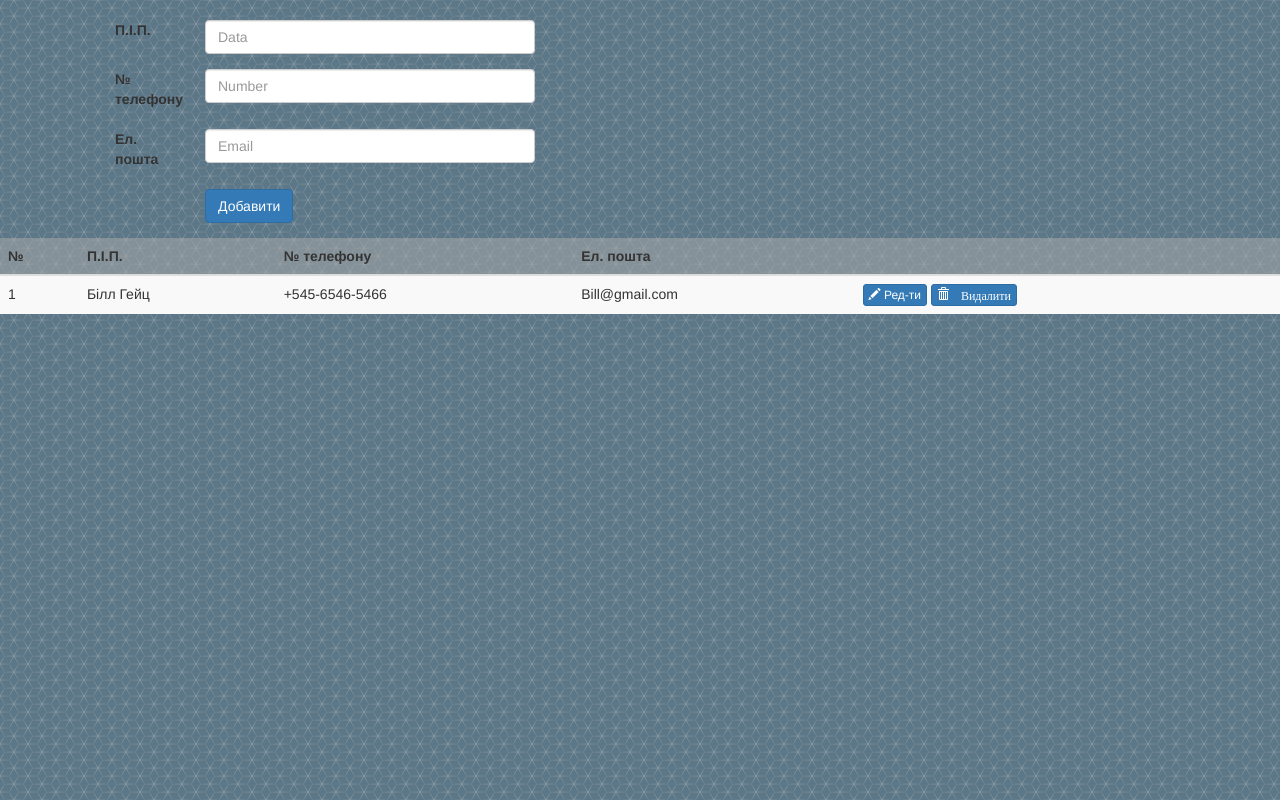
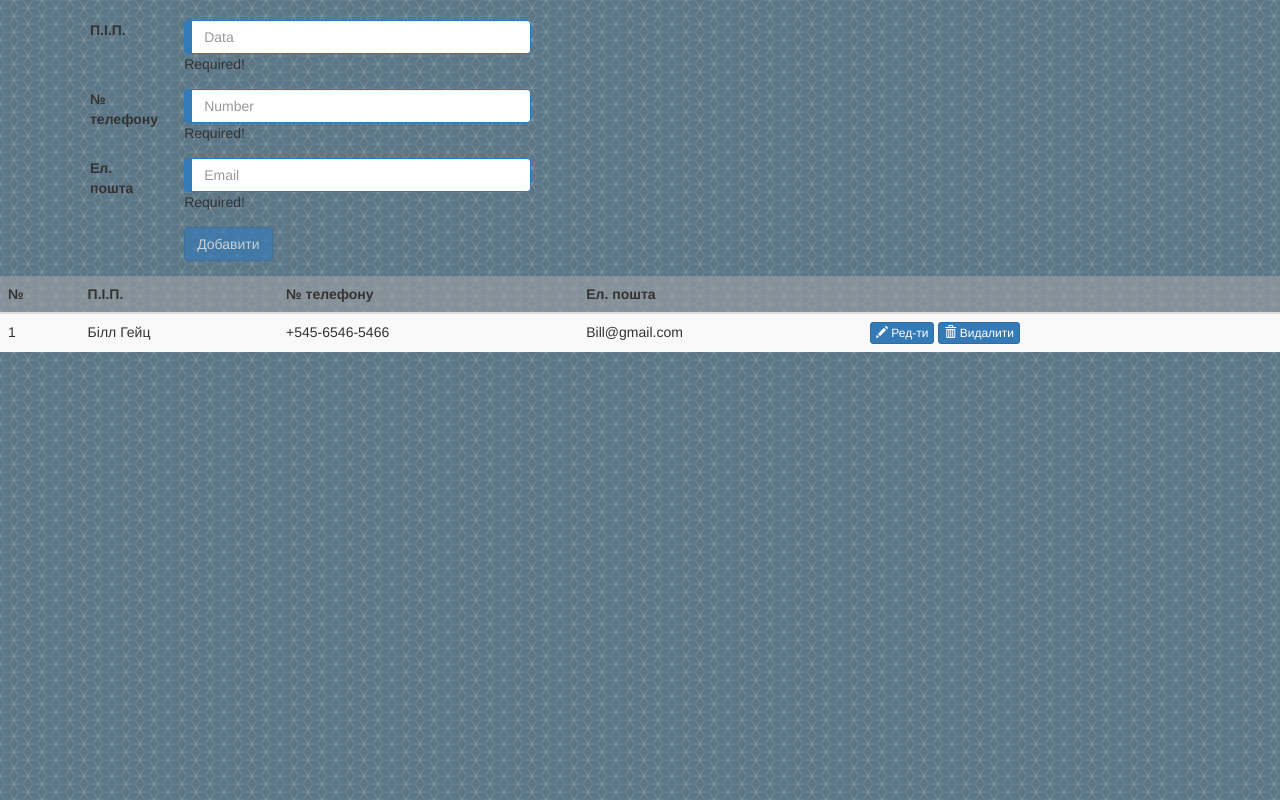
Before and after one commit to ArahnidPOVnew/Contact-list, a plain HTML site: page index.html in a window 1280 px wide. Drawn offline with nearby package versions, Linux system fonts and the light colour scheme.

Commit message:
Update index.html

```diff
--- a/index.html
+++ b/index.html
@@ -15,11 +15,29 @@
             background-color: rgba(169, 169, 169, 0.53);
         }
         form {
-            max-width:1050px;
+            max-width:1100px;
             margin: 0 auto;
             padding-top: 20px;
             position: relative;
+        }
 
+        input[required].ng-pristine {
+            border-color: #337AB7;
+        }
+
+        input.ng-invalid.ng-dirty{
+            border-color: red;
+        }
+        input.ng-valid.ng-dirty{
+            border-color: green;
+        }
+        form[novalidate] input {
+            border-left-width: 8px;
+            border-color: #3498db;
+            border-style: solid;
+        }
+        #inputHover:hover{
+            background-color: lightgreen;
         }
 
     </style>
@@ -44,7 +62,7 @@
                             $scope.name = '';            <!-- обнулити поле введення -->
                             $scope.phone = '';           <!-- обнулити поле введення -->
                             $scope.email = '';           <!-- обнулити поле введення -->
-                        }                                             <!--  -->
+                        }                                             <!-- -->
                     }
                     $scope.savePerson = function() {     <!-- зберегти редаговані дані -->
                         if( $scope.newPersonId > -1 ){   <!-- робимо перевырку що це новий контакт. -1 --це новий контакт, значення "від  0 зайнято" -->
@@ -75,36 +93,43 @@
 
 <div >
 
-    <form class="form-horizontal" role="form" class="col-md-6">
+    <form name="form" class="form-horizontal" role="form" class="col-md-6" novalidate >
         <div  class="form-group ">
             <div class="col-md-1">
-                <label class="text-left">П.І.П.</label>
+                <label class="text-left" for="inputError1">П.І.П.</label>
             </div>
             <div class="col-md-4">
-                <input type="text" ng-model="name" class="form-control"  placeholder="Data" />
+                <input type="text" ng-model="name" name="text" class="form-control" id="inputHover"  placeholder="Data" required/>
+                <span class="error" ng-show="form.text.$error.required">Required!</span>
             </div>
         </div>
+
         <div class="form-group">
             <div class="col-md-1">
                 <label class="text-left">№ телефону</label>
             </div>
             <div class="col-md-4">
-                <input type="text" ng-model="phone"  class="form-control"   placeholder="Number" />
+                <input type="number" ng-model="phone"  class="form-control" name="number"  id="inputHover" placeholder="Number"  required/>
+                <span class="error" ng-show="form.number.$error.required">Required!</span>
+                <span class="error" ng-show="form.number.$error.number">Not valid number!</span>
             </div>
         </div>
+
         <div class="form-group">
             <div class="col-md-1">
-                <label >Ел. пошта</label>
+                <label class="text-left" >Ел. пошта</label>
             </div>
             <div class="col-md-4">
-                <input type="text" ng-model="email" class="form-control"  placeholder="Email" />
+                <input type="email" ng-model="email" name="email" class="form-control" id="inputHover" placeholder="Email" required/>
+                <span class="error" ng-show="form.email.$error.required">Required!</span>
+                <span class="error" ng-show="form.email.$error.email">Not valid email!</span>
             </div>
         </div>
         <div class="form-group">
             <div class="col-md-1"></div>
             <div class="col-md-4">
-                <button  class="btn btn-primary" ng-click="addNewPerson()" ng-hide="newPersonId > -1">Добавити</button>
-                <button  class="btn btn-primary" ng-click="savePerson()" ng-show="newPersonId > -1">Зберегти</button>
+                <button ng-disabled="form.$invalid" class="btn btn-primary" ng-click="addNewPerson()" ng-hide="newPersonId > -1">Добавити</button>
+                <button ng-disabled="form.$invalid" class="btn btn-primary" ng-click="savePerson()" ng-show="newPersonId > -1">Зберегти</button>
             </div>
         </div>
     </form>
@@ -128,7 +153,7 @@
             <td>
                 <button class="btn btn-primary btn-xs" ng-click="editPerson($index)"><span class="glyphicon glyphicon-pencil"></span>
                     Ред-ти</button>
-                <button class="btn btn-primary btn-xs" ng-click="deletePerson($index)"><span class="glyphicon glyphicon-trash"> Видалити</button>
+                <button class="btn btn-primary btn-xs" ng-click="deletePerson($index)" ><span class="glyphicon glyphicon-trash"></span> Видалити</button>
             </td>
         </tr>
         </tbody>
```
